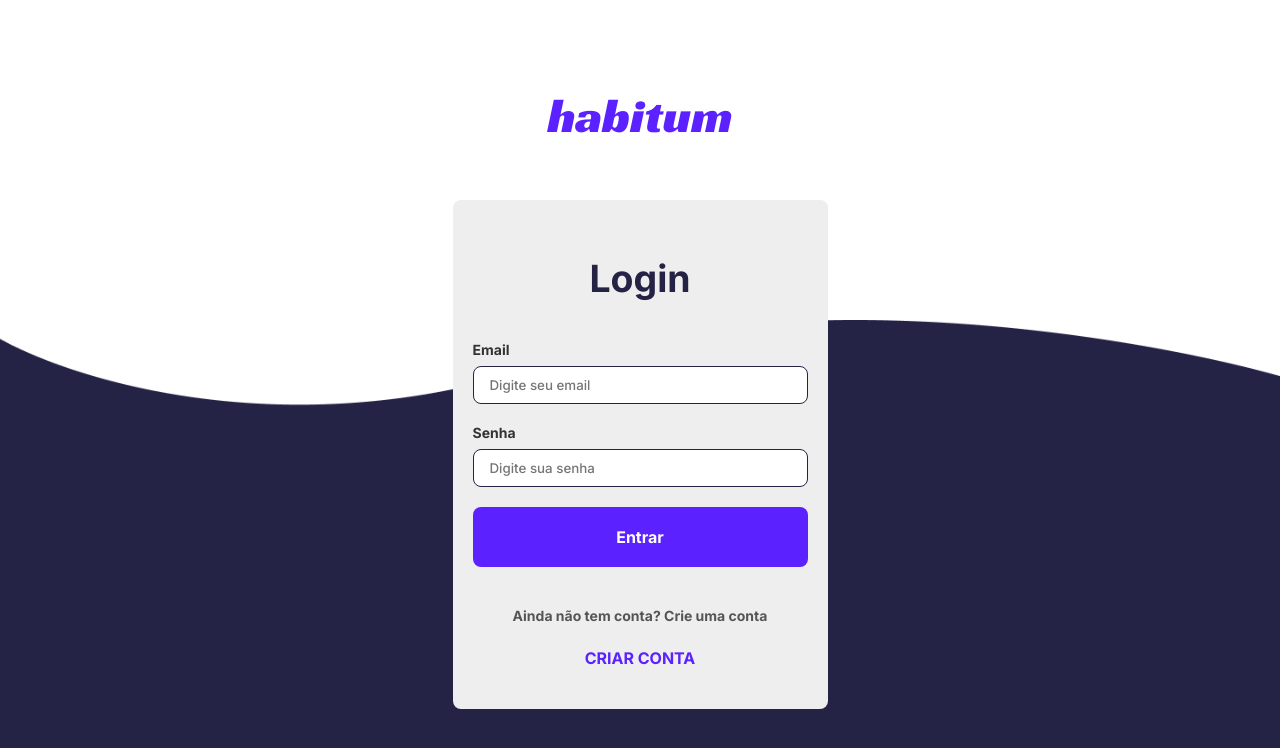
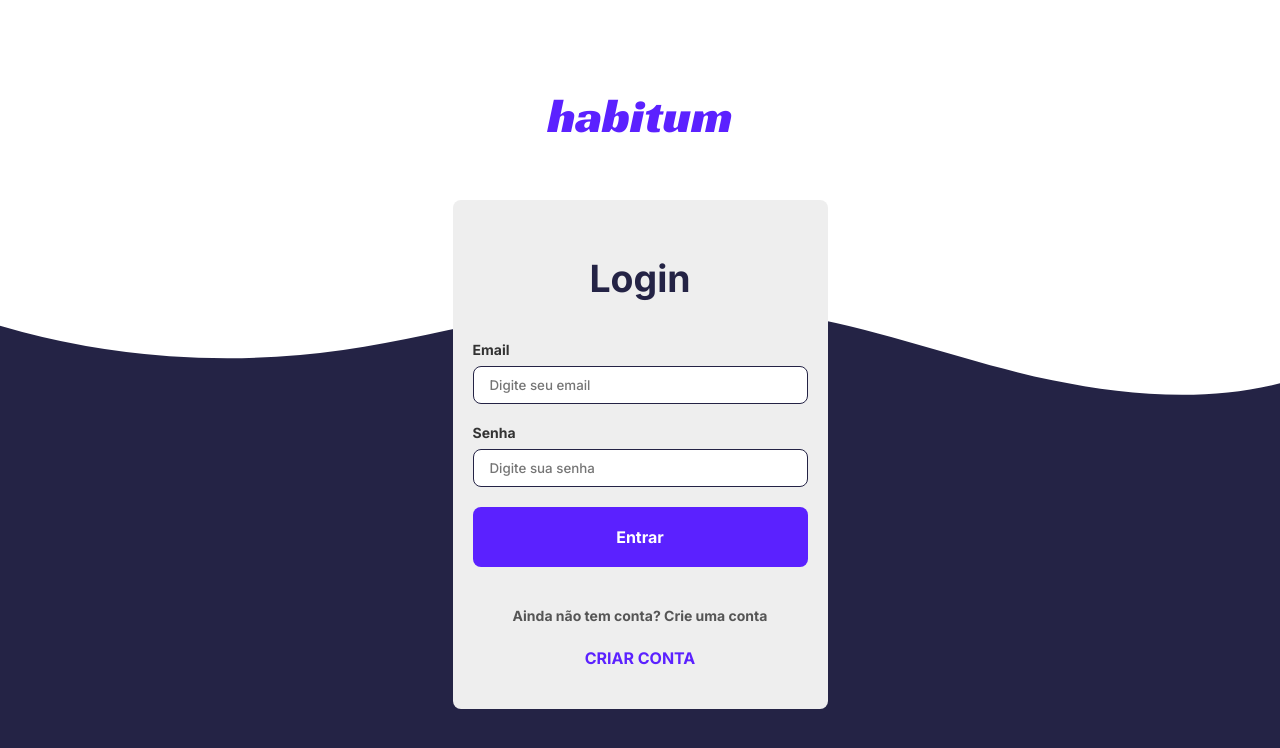
Before and after one commit to Habitum/web, a React (Create React App) app: page /login in a window 1280 px wide. Shown: the top 748 px of the page. Built offline with nearby package versions, Linux system fonts and the light colour scheme.

Commit message:
feat: add waves component

```diff
--- a/src/components/Wave/index.tsx
+++ b/src/components/Wave/index.tsx
@@ -4,9 +4,11 @@
 
 const Wave = () => {
   return (
-    <>
-      <StyledWave />
-    </>
+    <StyledWave>
+      <svg data-name="Layer 1" xmlns="http://www.w3.org/2000/svg" viewBox="0 0 1200 120" preserveAspectRatio="none">
+        <path d="M321.39,56.44c58-10.79,114.16-30.13,172-41.86,82.39-16.72,168.19-17.73,250.45-.39C823.78,31,906.67,72,985.66,92.83c70.05,18.48,146.53,26.09,214.34,3V0H0V27.35A600.21,600.21,0,0,0,321.39,56.44Z" className="shape-fill"></path>
+      </svg>
+    </StyledWave>
   );
 };
 
--- a/src/components/Wave/styles.ts
+++ b/src/components/Wave/styles.ts
@@ -1,12 +1,21 @@
 import styled from "styled-components";
 
-import Wave from "../../assets/img/background_wave.png";
+export const StyledWave = styled.div`
+position: absolute;
+top: -1px;
+left: 0;
+width: 100%;
+overflow: hidden;
+line-height: 0;
 
-export const StyledWave = styled.div`
-  position: absolute;
-  bottom: 0;
-  height: 60%;
-  width: 100%;
-  background: url(${Wave});
-  background-size: cover;
+svg {
+  position: relative;
+  display: block;
+  width: calc(100% + 1.3px);
+  height: 100px;
+
+  .shape-fill {
+    fill: var(--color-white);
+  }
+}
 `;
--- a/src/pages/Landing/index.tsx
+++ b/src/pages/Landing/index.tsx
@@ -3,6 +3,7 @@
 import { FaUserAlt } from "react-icons/fa";
 
 import Header from "../../components/Header";
+import Wave from "../../components/Wave";
 
 import { StyledLink } from "../../styles/StyledLink";
 import {
@@ -43,6 +44,8 @@
       </section>
 
       <StyledSectionRanking>
+        <Wave />
+
         <StyledContainer>
           <StyledDescription>
             <p>
--- a/src/pages/Landing/styles.ts
+++ b/src/pages/Landing/styles.ts
@@ -47,6 +47,7 @@
   flex-wrap: wrap;
   background: var(--color-brand-200);
   padding: 8rem 0;
+  position: relative;
 `;
 
 export const StyledContainer = styled(DefaultContainer)`
--- a/src/pages/Login/index.tsx
+++ b/src/pages/Login/index.tsx
@@ -11,7 +11,9 @@
     <StyledLoginPage>
       <Logo variant="primary" />
       <LoginForm />
-      <Wave />
+      <div className="wave-container">
+        <Wave />
+      </div>
     </StyledLoginPage>
   );
 };
--- a/src/pages/Login/styles.ts
+++ b/src/pages/Login/styles.ts
@@ -7,4 +7,14 @@
   align-items: center;
   flex-direction: column;
   gap: 3.75rem;
+  position: relative;
+
+  .wave-container {
+    width: 100%;
+    height: 62%;
+    background-color: var(--color-brand-200);
+    position: absolute;
+    bottom: 0;
+    left: 0;
+  }
 `;
--- a/src/pages/Register/index.tsx
+++ b/src/pages/Register/index.tsx
@@ -12,7 +12,9 @@
       <Logo variant="special" />
       <RegisterForm />
       <Logo variant="secondary" />
-      <Wave />
+      <div className="wave-container">
+        <Wave />
+      </div>
     </StyledRegisterPage>
   );
 };
--- a/src/pages/Register/styles.ts
+++ b/src/pages/Register/styles.ts
@@ -6,6 +6,16 @@
   justify-content: center;
   align-items: center;
   gap: 192px;
+  position: relative;
+
+  .wave-container {
+    width: 100%;
+    height: 62%;
+    background-color: var(--color-brand-200);
+    position: absolute;
+    bottom: 0;
+    left: 0;
+  }
 
   @media (width < 750px) {
     flex-direction: column;
```
